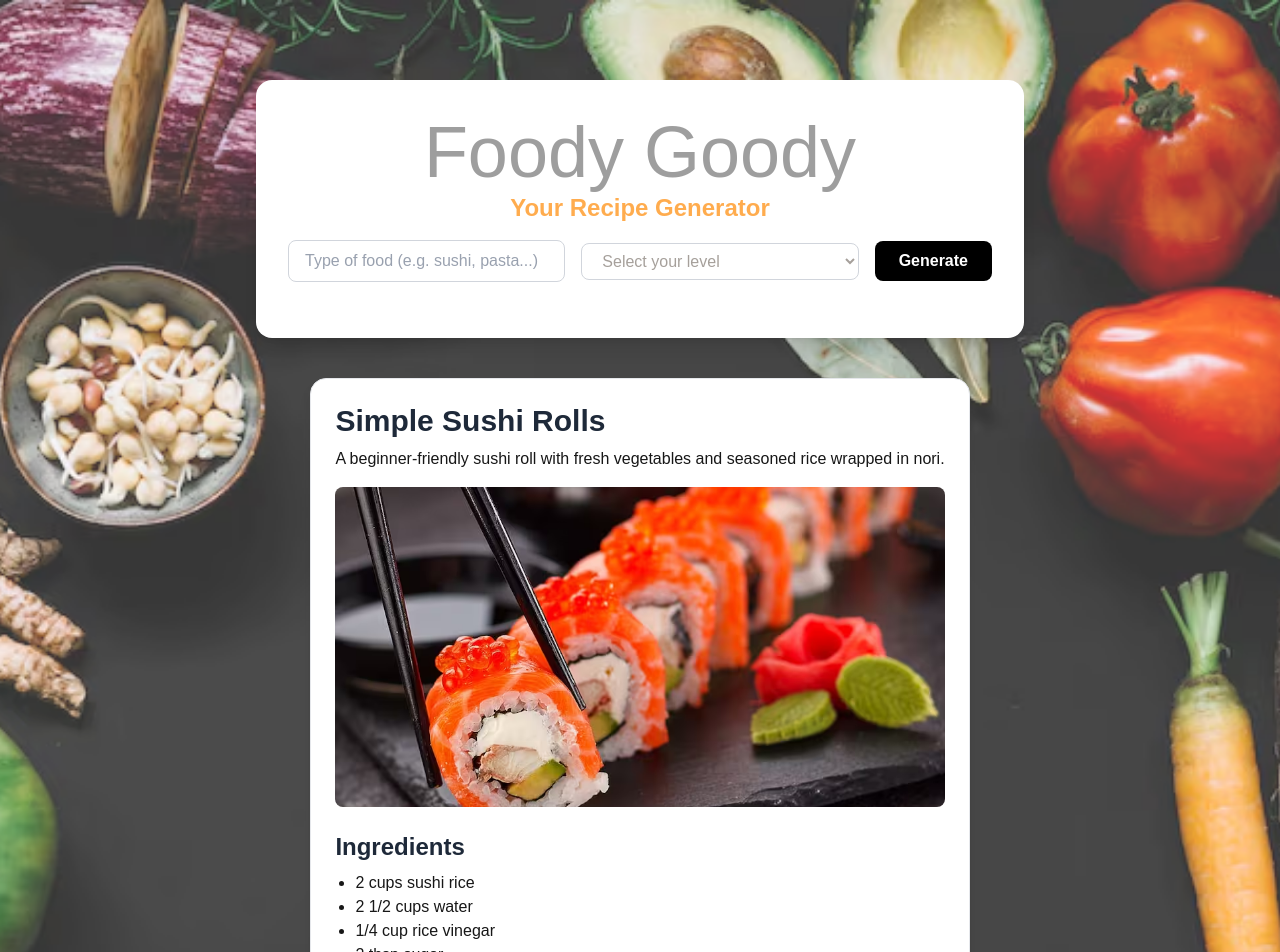
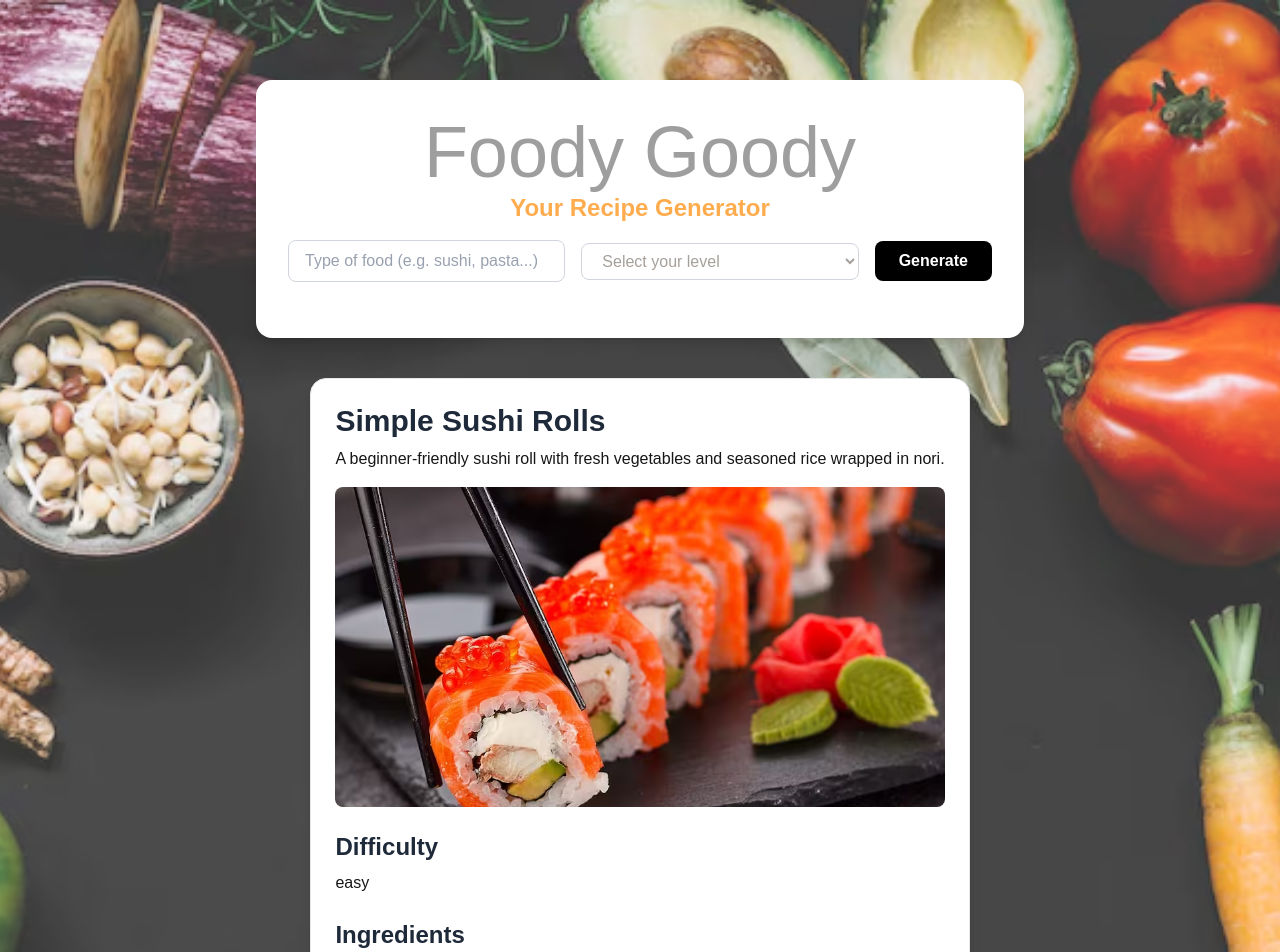
Before and after one commit to juliberglund/workshop-ai-website, a Next.js app: page / in a window 1280 px wide. Shown: the top 952 px of the page. Built offline with nearby package versions, Linux system fonts and the light colour scheme; grey boxes are pictures that could not be loaded.

Commit message:
commit again

```diff
--- a/src/app/components/RecipeCard.tsx
+++ b/src/app/components/RecipeCard.tsx
@@ -26,7 +26,10 @@ export default function RecipeCard() {
             alt={recipe.name}
             className="w-full h-80 object-cover object-center rounded-lg mb-4"
           />
-
+          <h2 className="mt-6 text-2xl font-bold mb-2 text-gray-800">
+            Difficulty
+          </h2>
+          <p>{recipe.difficulty}</p>
           <h2 className="mt-6 text-2xl font-bold mb-2 text-gray-800">
             Ingredients
           </h2>
```
